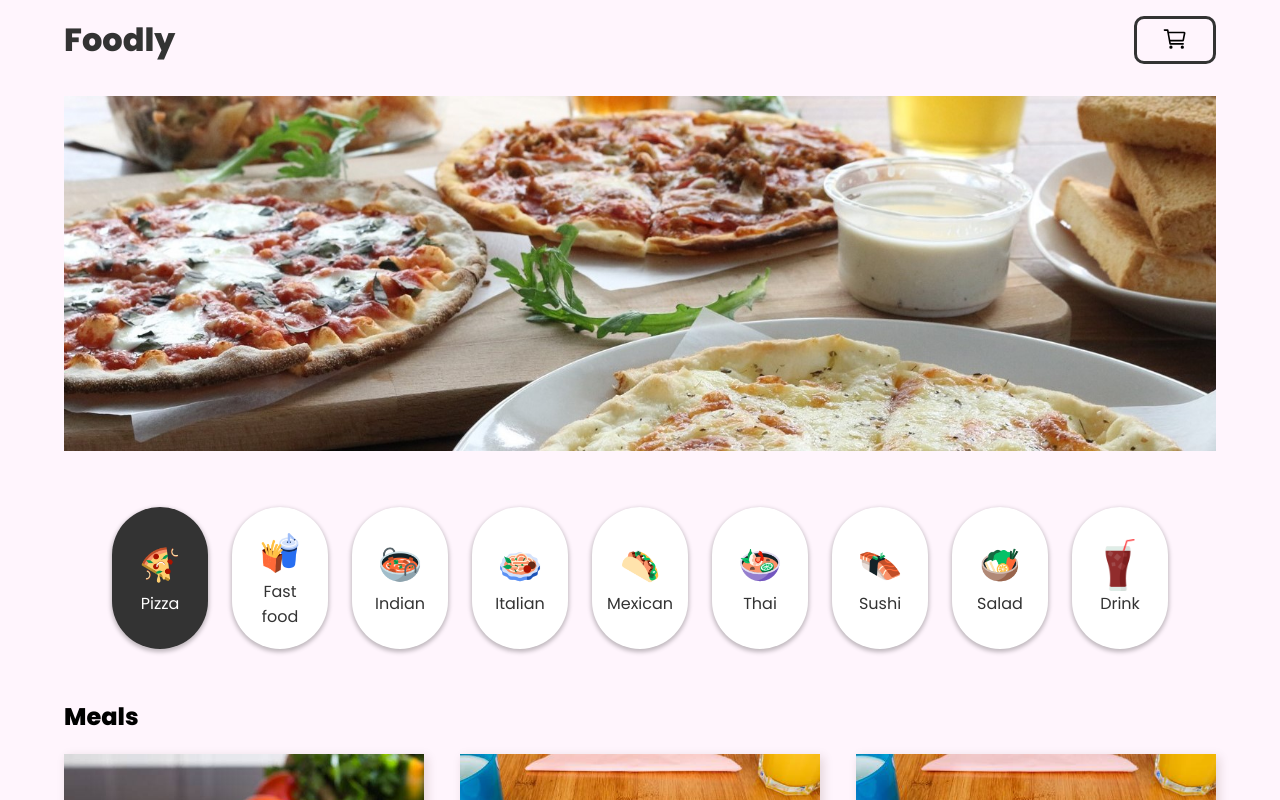
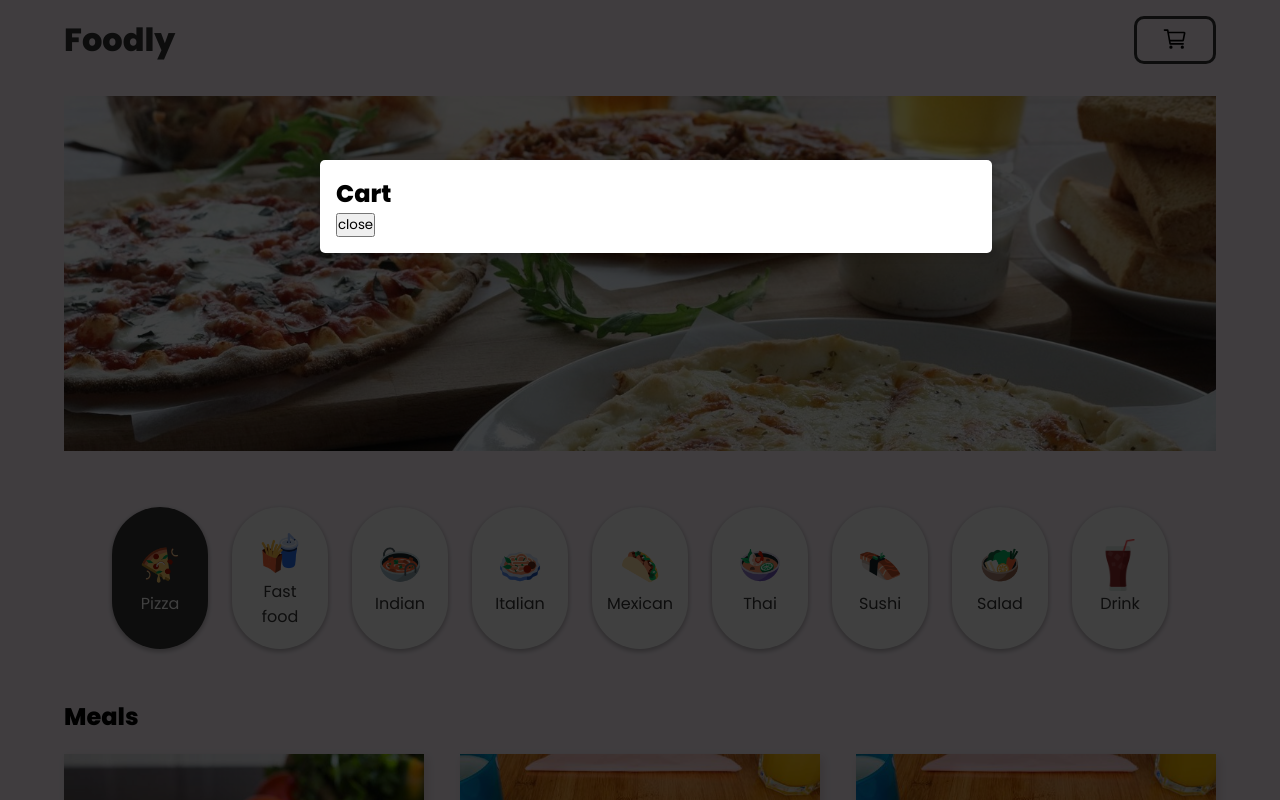
Before and after one commit to erfan-amani/foodly, a React (Create React App) app: page / in a window 1280 px wide. Both pictures are taken after a click on the element 1175 px from the left and 40 px from the top of the page. Shown: the top 800 px of the page. Built offline with nearby package versions, Linux system fonts and the light colour scheme.

Commit message:
created modal and rendered a basic cart modal - no data

```diff
--- a/public/index.html
+++ b/public/index.html
@@ -35,6 +35,7 @@
   </head>
   <body>
     <noscript>You need to enable JavaScript to run this app.</noscript>
+    <div id="overlays"></div>
     <div id="root"></div>
     <!--
       This HTML file is a template.
--- a/src/App.js
+++ b/src/App.js
@@ -1,12 +1,25 @@
+import { useState } from 'react';
 import style from './App.module.css';
+import Cart from './components/Cart/Cart';
 import CategoryList from './components/Category/CategoryList';
 import Header from './components/Layout/Header';
 import Meals from './components/Meals/Meals';
 
 const App = () => {
+  const [isCartIsVisible, setIsCartIsVisible] = useState(false);
+
+  const openCart = () => {
+    setIsCartIsVisible(true);
+  };
+
+  const closeCart = () => {
+    setIsCartIsVisible(false);
+  };
+
   return (
     <>
-      <Header />
+      {isCartIsVisible && <Cart onCloseCart={closeCart} />}
+      <Header onOpenCart={openCart} />
       <main className={style.main}>
         <CategoryList />
         <Meals />
--- /dev/null
+++ b/src/components/Cart/Cart.js
@@ -0,0 +1,12 @@
+import Modal from '../UI/Modal';
+
+const Cart = ({ onCloseCart }) => {
+  return (
+    <Modal onClose={onCloseCart}>
+      <h2>Cart</h2>
+      <button onClick={onCloseCart}>close</button>
+    </Modal>
+  );
+};
+
+export default Cart;
--- a/src/components/Cart/CartButton.js
+++ b/src/components/Cart/CartButton.js
@@ -1,9 +1,9 @@
 import style from './CartButton.module.css';
 import cartIcon from '../../assets/icons/cart-outline.svg';
 
-const CartButton = () => {
+const CartButton = ({ onClick }) => {
   return (
-    <div className={style['cart-button']}>
+    <div className={style['cart-button']} onClick={onClick}>
       <img
         className={style['cart-icon']}
         src={cartIcon}
--- a/src/components/Layout/Header.js
+++ b/src/components/Layout/Header.js
@@ -2,12 +2,12 @@ import CartButton from '../Cart/CartButton';
 import style from './Header.module.css';
 import headerImage from '../../assets/img/header.jpg';
 
-const Header = () => {
+const Header = ({ onOpenCart }) => {
   return (
     <>
       <div className={style.nav}>
         <h1>Foodly</h1>
-        <CartButton />
+        <CartButton onClick={onOpenCart} />
       </div>
       <header className={style.header}>
         <img
--- /dev/null
+++ b/src/components/UI/Modal.js
@@ -0,0 +1,33 @@
+import ReactDOM from 'react-dom';
+import style from './Modal.module.css';
+
+const BackDrop = ({ onClick }) => {
+  return <div onClick={onClick} className={style.backdrop} />;
+};
+
+const ModalOverlay = (props) => {
+  return (
+    <div className={style.modal}>
+      <div className={style.content}>{props.children}</div>
+    </div>
+  );
+};
+
+const overlayContainer = document.getElementById('overlays');
+
+const Modal = (props) => {
+  return (
+    <>
+      {ReactDOM.createPortal(
+        <BackDrop onClick={props.onClose} />,
+        overlayContainer
+      )}
+      {ReactDOM.createPortal(
+        <ModalOverlay>{props.children}</ModalOverlay>,
+        overlayContainer
+      )}
+    </>
+  );
+};
+
+export default Modal;
--- /dev/null
+++ b/src/components/UI/Modal.module.css
@@ -0,0 +1,40 @@
+.modal {
+  position: fixed;
+  top: 20vh;
+  left: 5%;
+  width: 90%;
+  background-color: white;
+  padding: 1rem;
+  box-shadow: 0 2px 8px rgba(0, 0, 0, 0.25);
+  border-radius: 5px;
+  z-index: 30;
+  animation: slide-down 300ms ease-out forwards;
+}
+
+.backdrop {
+  position: fixed;
+  top: 0;
+  left: 0;
+  width: 100%;
+  height: 100vh;
+  z-index: 20;
+  background-color: rgba(0, 0, 0, 0.75);
+}
+
+@media (min-width: 768px) {
+  .modal {
+    width: 40rem;
+    left: calc(50% - 20rem);
+  }
+}
+
+@keyframes slide-down {
+  from {
+    opacity: 0;
+    transform: translateY(-3rem);
+  }
+  to {
+    opacity: 1;
+    transform: translateY(0);
+  }
+}
```
Also changed, not shown: src/components/Cart/Cart.module.css (added).
